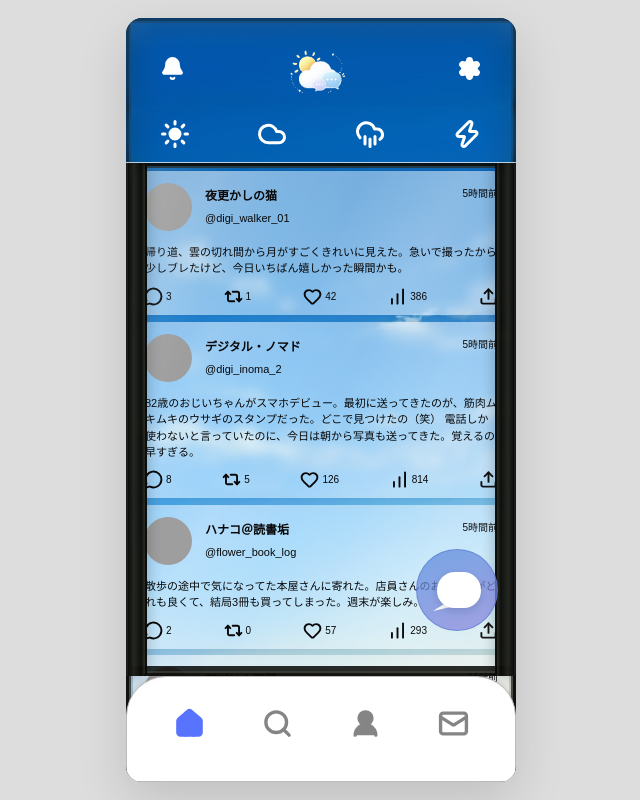
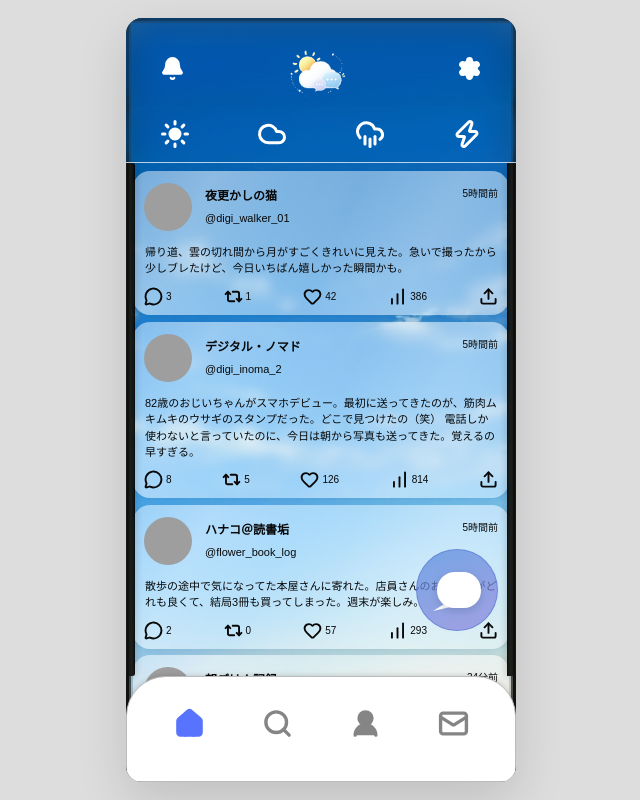
Before and after one commit to awo080558-dot/sora-social-apuri, a Next.js app: page / in a window 1280 px wide. Shown: the whole page, without its empty margins (319-959 px from the left). Built offline with nearby package versions, Linux system fonts and the light colour scheme; grey boxes are pictures that could not be loaded.

Commit message:
Slim side window rails and remove transition line

```diff
--- a/app/globals.css
+++ b/app/globals.css
@@ -218,16 +218,7 @@
   box-shadow:inset 0 1px 0 rgba(255,255,255,.12),inset 0 -1px 0 rgba(0,0,0,.86),0 6px 11px rgba(0,0,0,.18);
 }
 .timeline-area.weather-bg:after{
-  content:"";
-  position:absolute;
-  z-index:5;
-  inset:145px 0 106px;
-  pointer-events:none;
-  background:
-    linear-gradient(180deg,transparent calc(100% - 10px),rgba(7,8,6,.9) calc(100% - 10px),rgba(7,8,6,.9) calc(100% - 5px),rgba(36,37,30,.82) calc(100% - 5px),rgba(36,37,30,.82) 100%),
-    linear-gradient(105deg,rgba(255,255,255,.18),transparent 22% 70%,rgba(255,255,255,.09));
-  box-shadow:inset 0 0 0 3px rgba(8,9,7,.9),inset 0 0 0 5px rgba(46,47,39,.78);
-  opacity:.95;
+  display:none;
 }
 .sora-app:has(>.timeline-area):before,
 .sora-app:has(>.timeline-area):after{
@@ -236,16 +227,16 @@
   z-index:6;
   top:145px;
   bottom:106px;
-  width:21px;
+  width:9px;
   pointer-events:none;
-  background:linear-gradient(90deg,#050604,#22231d 38%,#0b0c09 72%,#36372e);
-  box-shadow:0 0 16px rgba(0,0,0,.25), inset 2px 0 0 rgba(255,255,255,.08), inset -2px 0 0 rgba(0,0,0,.78);
-  opacity:.98;
+  background:linear-gradient(90deg,#050604,#1b1c17 48%,#050604);
+  box-shadow:0 0 8px rgba(0,0,0,.2), inset 1px 0 0 rgba(255,255,255,.07), inset -1px 0 0 rgba(0,0,0,.68);
+  opacity:.94;
 }
 .sora-app:has(>.timeline-area):before{left:0;border-radius:0 3px 3px 0}
 .sora-app:has(>.timeline-area):after{right:0;border-radius:3px 0 0 3px;transform:scaleX(-1)}
-.sora-app.window-dragging:has(>.timeline-area):before{transform:translateX(-10px)}
-.sora-app.window-dragging:has(>.timeline-area):after{transform:translateX(10px) scaleX(-1)}
+.sora-app.window-dragging:has(>.timeline-area):before{transform:translateX(-5px)}
+.sora-app.window-dragging:has(>.timeline-area):after{transform:translateX(5px) scaleX(-1)}
 .sora-app.window-opening:has(>.timeline-area):before{animation:window-frame-open-left .62s cubic-bezier(.2,.82,.22,1) both}
 .sora-app.window-opening:has(>.timeline-area):after{animation:window-frame-open-right .62s cubic-bezier(.2,.82,.22,1) both}
 .profile-avatar{border:4px solid #fff!important}
@@ -262,16 +253,7 @@
   animation:window-sash-open .62s cubic-bezier(.18,.82,.24,1) both;
 }
 .timeline-area.weather-bg.window-opening-view:after{
-  content:"";
-  position:absolute;
-  z-index:5;
-  inset:145px 0 106px;
-  pointer-events:none;
-  background:
-    linear-gradient(180deg,transparent calc(100% - 10px),rgba(7,8,6,.9) calc(100% - 10px),rgba(7,8,6,.9) calc(100% - 5px),rgba(36,37,30,.82) calc(100% - 5px),rgba(36,37,30,.82) 100%),
-    linear-gradient(105deg,rgba(255,255,255,.44),rgba(255,255,255,.1) 20%,transparent 48%,rgba(255,255,255,.1) 70%,transparent);
-  box-shadow:inset 0 0 0 3px rgba(8,9,7,.9),inset 0 0 0 5px rgba(46,47,39,.78);
-  animation:window-black-sash-slide .62s cubic-bezier(.18,.82,.24,1) both;
+  display:none;
 }
 .timeline-area.weather-bg.is-pulling{
   position:relative;
```
